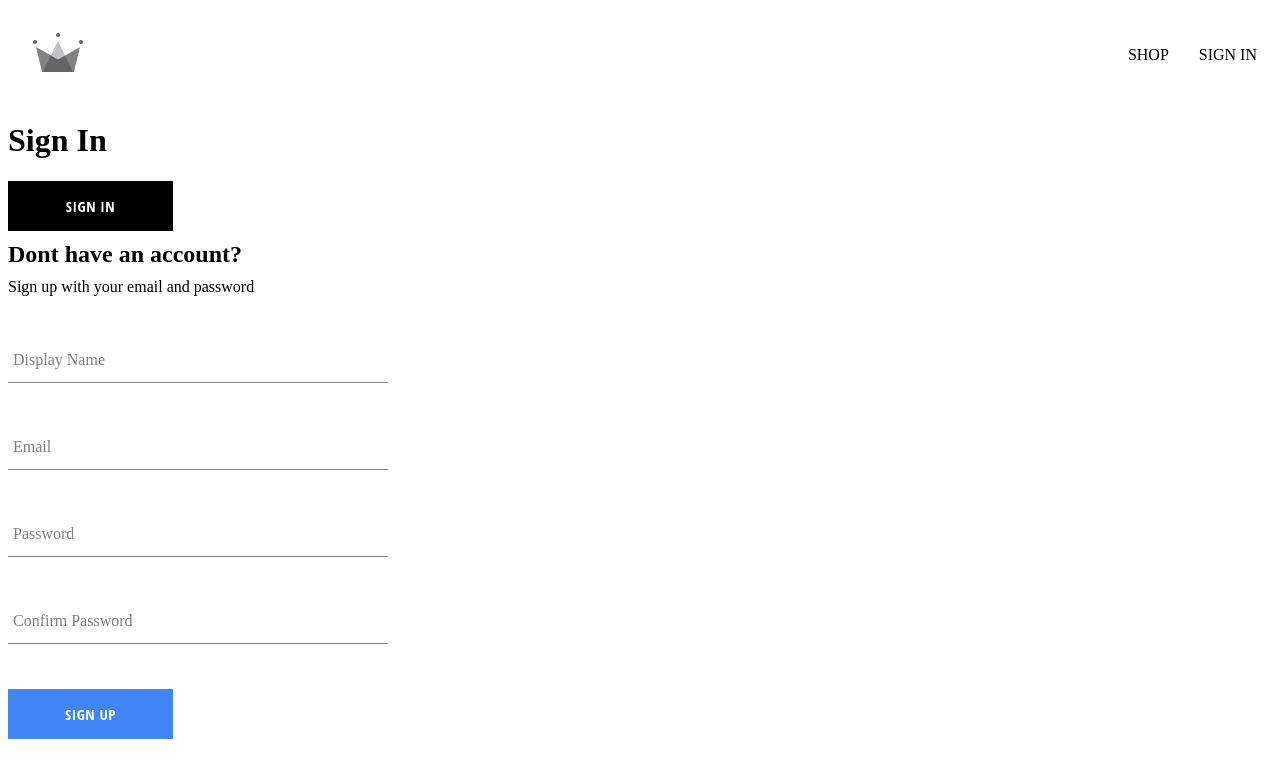
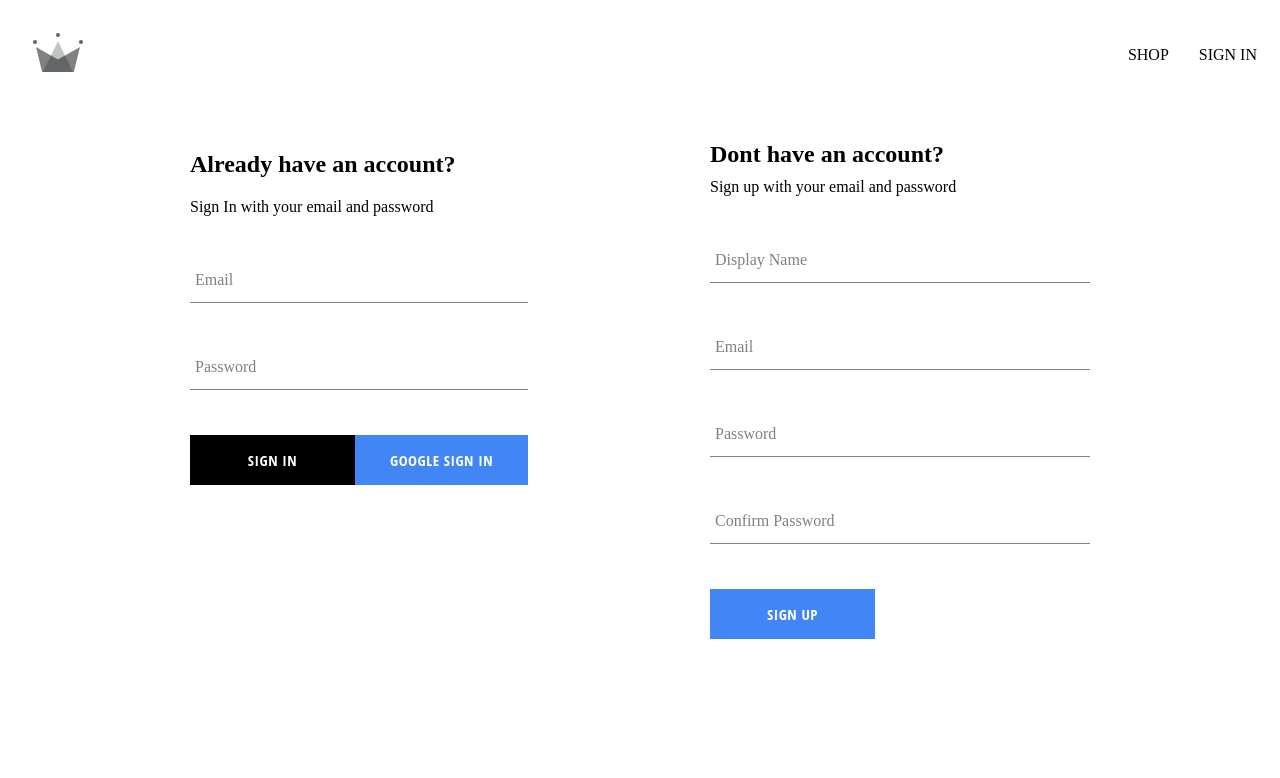
Before and after one commit to devxed43/my-app-1, a React (Vite) app: page /auth in a window 1280 px wide. Shown: the top 778 px of the page. Built offline with nearby package versions, Linux system fonts and the light colour scheme.

Commit message:
created auth page comp

```diff
--- a/src/components/sign-in/sign-in.component.jsx
+++ b/src/components/sign-in/sign-in.component.jsx
@@ -1,20 +1,104 @@
+import { useState } from "react";
+import FormInput from "../form-input/form-input.component";
 import Button from "../button/button";
-
+import "./sign-in.styles.scss";
 import {
   signInWithGooglePopup,
   createUserDocumentFromAuth,
+  signInAuthUserWithEmailAndPassword,
 } from "../../utils/firebase.utils";
 
+const defaultFields = {
+  email: "",
+  password: "",
+};
+
 const SignIn = () => {
-  const logGoogleUser = async () => {
+  // formFields is empty
+  const [formFields, setFormFields] = useState(defaultFields);
+
+  // pick off email and password from the initial empty fields
+  const { email, password } = formFields;
+
+  // reset form fieldsu
+  const resetFormFields = () => {
+    setFormFields(defaultFields);
+  };
+
+  // sign in & create user document in the database
+  const signInWithGoogle = async () => {
     const { user } = await signInWithGooglePopup();
-    createUserDocumentFromAuth(user);
+    await createUserDocumentFromAuth(user);
+  };
+
+  // submit form data
+  const handleSubmit = async (event) => {
+    event.preventDefault();
+
+    // try signing the user in, take their email and password
+    try {
+      const response = await signInAuthUserWithEmailAndPassword(
+        email,
+        password
+      );
+      console.log(response);
+      resetFormFields();
+    } catch (error) {
+      // switch statement of error codes if error occurs
+      switch (error.code) {
+        case "auth/wrong-password":
+          alert("incorrect password for email");
+          break;
+        case "auth/user-not-found":
+          alert("no user associated with this email");
+          break;
+        default:
+          console.log(error);
+      }
+    }
+  };
+
+  // input data changing
+  const handleChange = (event) => {
+    // target value of name and value which are on our input elements
+    const { name, value } = event.target;
+
+    // set with initial values, update with name:value
+    setFormFields({ ...formFields, [name]: value });
   };
 
   return (
-    <div>
-      <h1>Sign In</h1>
-      <Button onClick={logGoogleUser}>Sign In</Button>
+    <div className="sign-in-container">
+      <h2>Already have an account?</h2>
+      <span>Sign In with your email and password</span>
+      <form onSubmit={handleSubmit}>
+        <FormInput
+          label="Email"
+          type="email"
+          required
+          onChange={handleChange}
+          // name && value are targeted
+          name="email"
+          value={email}
+        />
+
+        <FormInput
+          label="Password"
+          type="password"
+          required
+          onChange={handleChange}
+          // name && value are targeted
+          name="password"
+          value={password}
+        />
+
+        <div className="buttons-container">
+          <Button type="submit">Sign In</Button>
+          <Button type="button" buttonType="google" onClick={signInWithGoogle}>
+            Google Sign In
+          </Button>
+        </div>
+      </form>
     </div>
   );
 };
--- /dev/null
+++ b/src/components/sign-in/sign-in.styles.scss
@@ -0,0 +1,4 @@
+.buttons-container {
+  display: flex;
+  justify-content: space-between;
+}
--- a/src/routes/authentication/authentication.jsx
+++ b/src/routes/authentication/authentication.jsx
@@ -1,9 +1,10 @@
 import SignIn from "../../components/sign-in/sign-in.component";
 import SignUp from "../../components/sign-up-form/sign-up-form.component";
+import "./authentication.styles.scss";
 
 const Authentication = () => {
   return (
-    <div>
+    <div className="authentication-container">
       <SignIn />
       <SignUp />
     </div>
--- /dev/null
+++ b/src/routes/authentication/authentication.styles.scss
@@ -0,0 +1,6 @@
+.authentication-container {
+    display: flex;
+    justify-content: space-between;
+    width: 900px;
+    margin: 30px auto;
+}
--- a/src/utils/firebase.utils.js
+++ b/src/utils/firebase.utils.js
@@ -1,10 +1,18 @@
 import { initializeApp } from "firebase/app";
 import {
+  // auth token
   getAuth,
+  // pop up window for sign in
   signInWithPopup,
+  // create user document with email && password
   createUserWithEmailAndPassword,
+  // sign in user with email && password
+  signInWithEmailAndPassword,
+  // google's sign in feature
   GoogleAuthProvider,
 } from "firebase/auth";
+
+// database functions/database library
 import { getFirestore, doc, getDoc, setDoc } from "firebase/firestore";
 
 const firebaseConfig = {
@@ -18,7 +26,10 @@
 
 const app = initializeApp(firebaseConfig);
 
+// google's sign in
 const googleProvider = new GoogleAuthProvider();
+
+// select account pop up window prompt
 googleProvider.setCustomParameters({
   prompt: "select_account",
 });
@@ -73,3 +84,10 @@
 
   return await createUserWithEmailAndPassword(auth, email, password);
 };
+
+// Sign in User with email and password
+export const signInAuthUserWithEmailAndPassword = async (email, password) => {
+  if (!email || !password) return;
+
+  return await signInWithEmailAndPassword(auth, email, password);
+};
```
